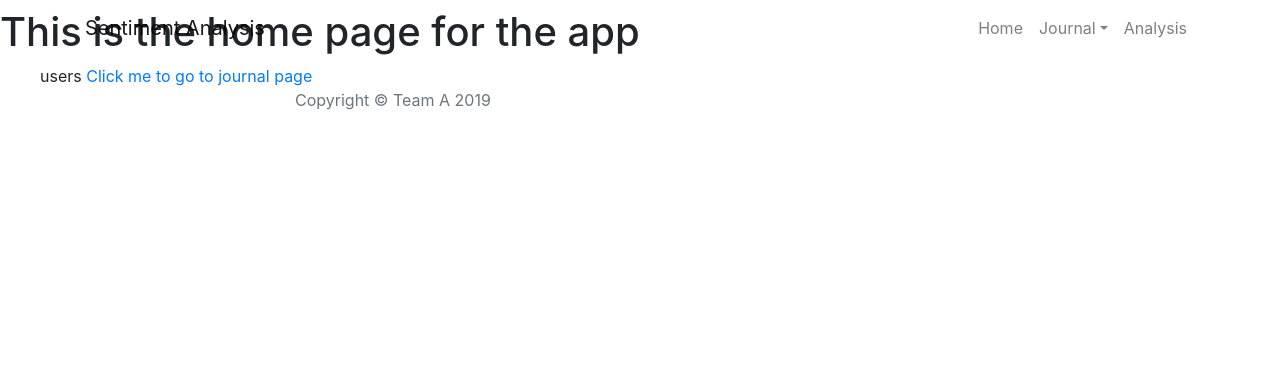
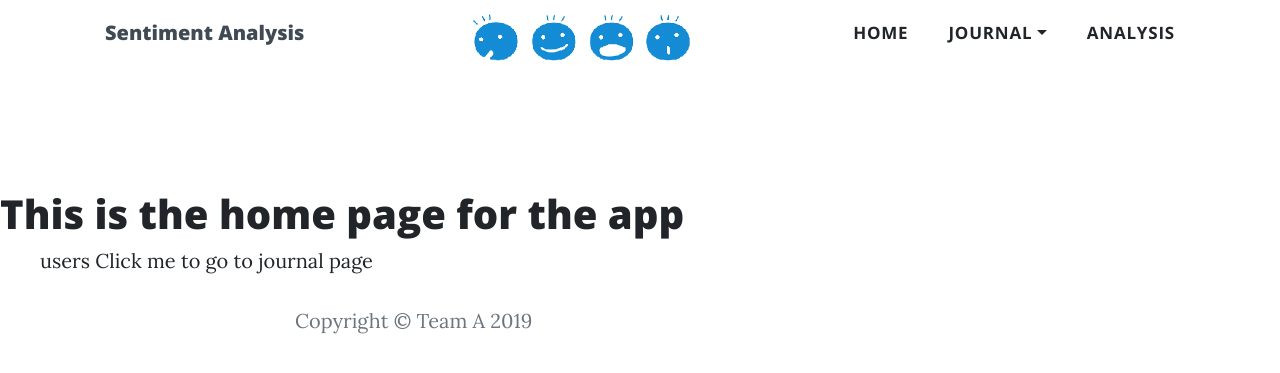
Before and after one commit to gracelamalva/Software-Engineering-Project, a Flask app: page / in a window 1280 px wide. Shown: the top 373 px of the page. Run offline with Flask 2, Linux system fonts and the light colour scheme; parts of the project's set-up code (start-up, migrations or seed data) failed here and were passed over; some libraries are stand-ins or nearby versions.

Commit message:
update template

```diff
--- a/app/main/templates/template.html
+++ b/app/main/templates/template.html
@@ -8,19 +8,18 @@
   <meta name="description" content="">
   <meta name="author" content="">
 
-  <title>{% block title %} {% endblock %} Welcome!</title>
+  <title>Welcome!</title>
 
-  <link rel="stylesheet" href="https://maxcdn.bootstrapcdn.com/bootstrap/4.0.0/css/bootstrap.min.css" integrity="sha384-Gn5384xqQ1aoWXA+058RXPxPg6fy4IWvTNh0E263XmFcJlSAwiGgFAW/dAiS6JXm" crossorigin="anonymous">
   <!-- Bootstrap core CSS -->
-  <link rel="vendor/bootstrap/css/bootstrap.min.css" rel="stylesheet">
+  <link href="vendor/bootstrap/css/bootstrap.min.css" rel="stylesheet">
 
   <!-- Custom fonts for this template -->
-  <link rel="vendor/fontawesome-free/css/all.min.css" rel="stylesheet" type="text/css">
+  <link href="vendor/fontawesome-free/css/all.min.css" rel="stylesheet" type="text/css">
   <link href='https://fonts.googleapis.com/css?family=Lora:400,700,400italic,700italic' rel='stylesheet' type='text/css'>
   <link href='https://fonts.googleapis.com/css?family=Open+Sans:300italic,400italic,600italic,700italic,800italic,400,300,600,700,800' rel='stylesheet' type='text/css'>
 
   <!-- Custom styles for this template -->
-  <link rel="css/template.min.css" rel="stylesheet">
+  <link href="css/template.min.css" rel="stylesheet">
 
 </head>
 
```
